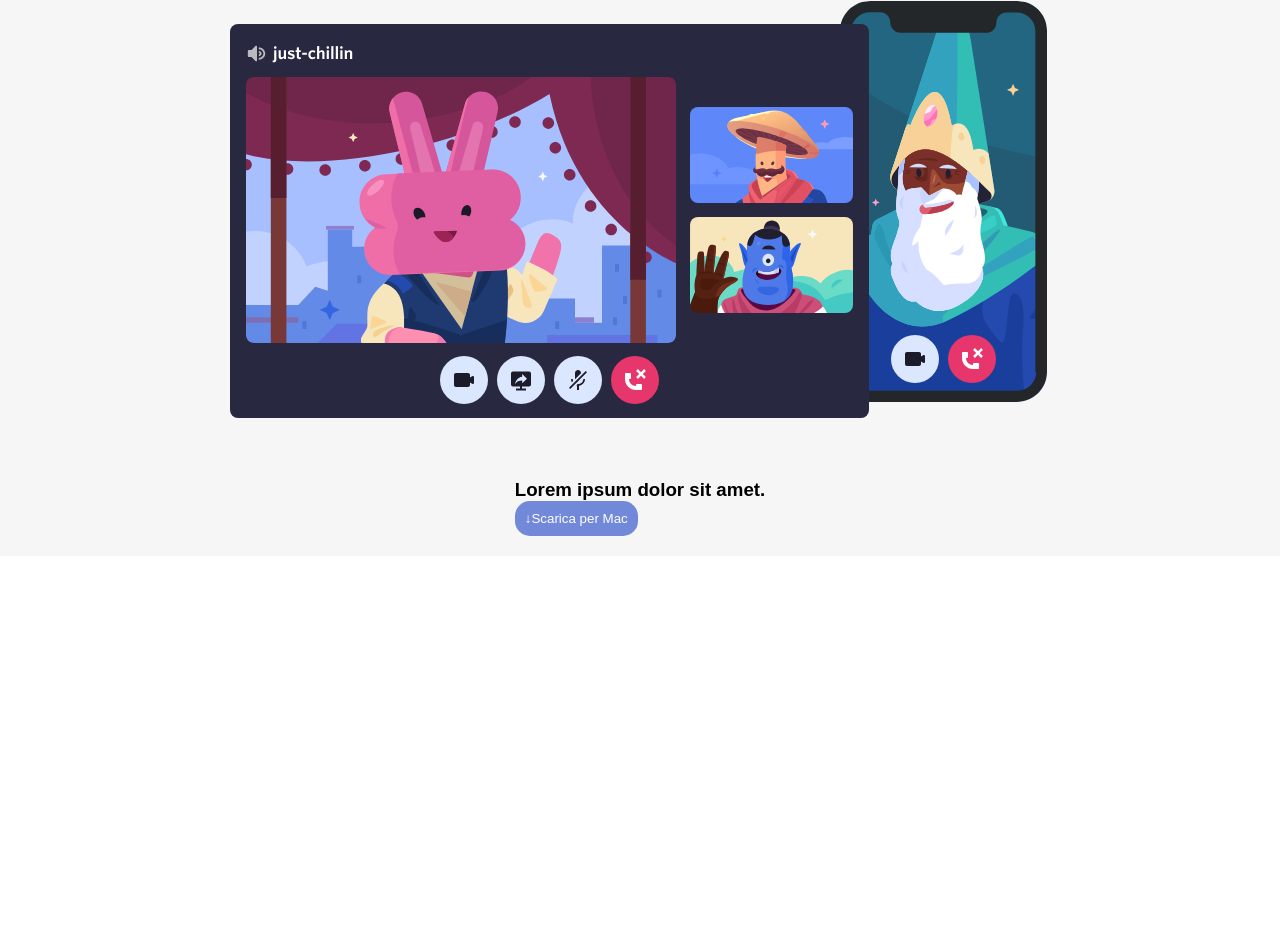
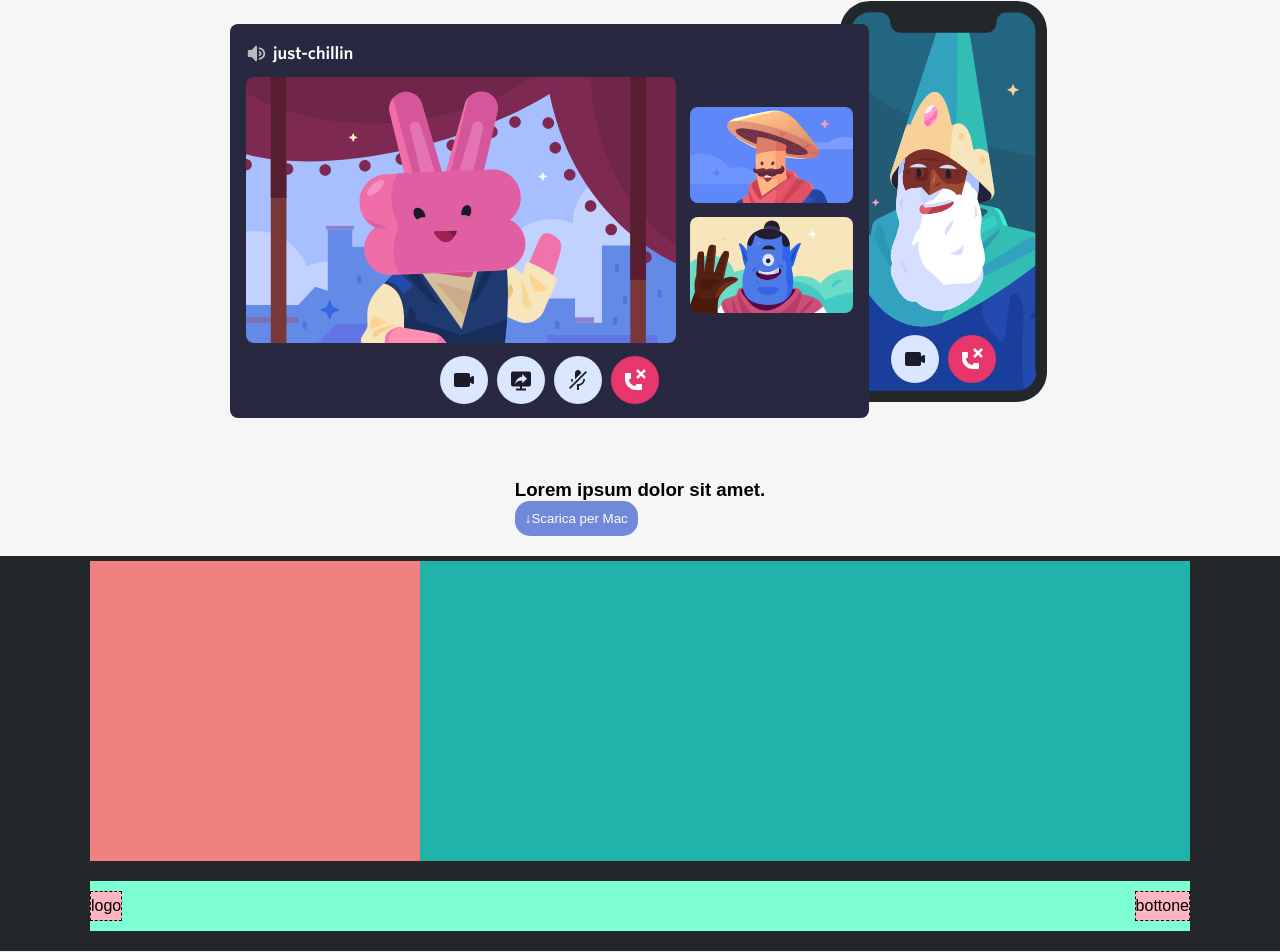
Before and after one commit to Marcodellavecchia95/htmlcss-discord, a plain HTML site: page index.html in a window 1280 px wide. Shown: the part 2053-3005 px from the top of the page. Before the commit the page ends 2639 px from the top, so only its background shows below. Drawn offline with Linux system fonts and the light colour scheme.

Commit message:
add footer structure

```diff
--- a/css/style.css
+++ b/css/style.css
@@ -141,7 +141,6 @@ section:nth-of-type(even) {
   margin-bottom: 30px;
 }
 .row4 {
-  margin-bottom: 30px;
   display: flex;
   flex-direction: column;
   align-items: center;
@@ -165,3 +164,51 @@ section:nth-of-type(even) {
   background-color: #7289da;
   color: white;
 }
+
+.page-footer {
+  background-color: #23272a;
+  padding-top: 5px;
+  padding-bottom: 20px;
+  border-bottom: 1px solid #e8ecef;
+}
+.row5 {
+  display: flex;
+  justify-content: center;
+}
+
+.col30 {
+  background-color: #f08180;
+  min-height: 300px;
+  width: 30%;
+}
+
+.col70 {
+  background-color: #20b3aa;
+  min-height: 300px;
+  width: 70%;
+}
+
+.col25 {
+  min-height: 300px;
+  background-color: #20b3aa;
+  width: 25%;
+}
+
+.bottom-footer {
+  background-color: #23272a;
+}
+
+.row6 {
+  margin-top: 20px;
+  display: flex;
+  background-color: #7fffd4;
+  justify-content: space-between;
+  padding: 10px 0;
+}
+
+.logo-footer,
+.footer-button {
+  background-color: #feb6c2;
+  padding: 5px 0px;
+  border: 1px dashed black;
+}
--- a/index.html
+++ b/index.html
@@ -130,6 +130,28 @@
         </div>
       </section>
     </main>
-    <footer></footer>
+    <footer class="page-footer">
+      <div class="container">
+        <div class="row5">
+          <div class="col30"></div>
+          <div class="col70">
+            <div class="row5">
+              <div class="col25"></div>
+              <div class="col25"></div>
+              <div class="col25"></div>
+              <div class="col25"></div>
+            </div>
+          </div>
+        </div>
+      </div>
+      <div class="bottom-footer">
+        <div class="container">
+          <div class="row6">
+            <div class="logo-footer">logo</div>
+            <div class="footer-button">bottone</div>
+          </div>
+        </div>
+      </div>
+    </footer>
   </body>
 </html>
```
